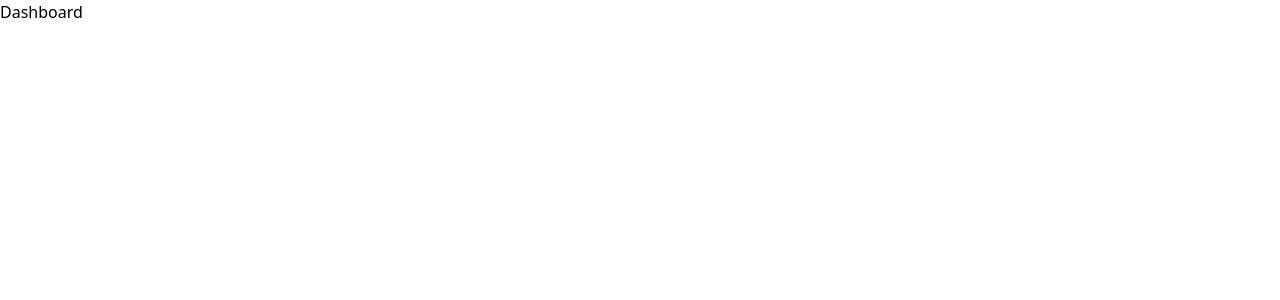
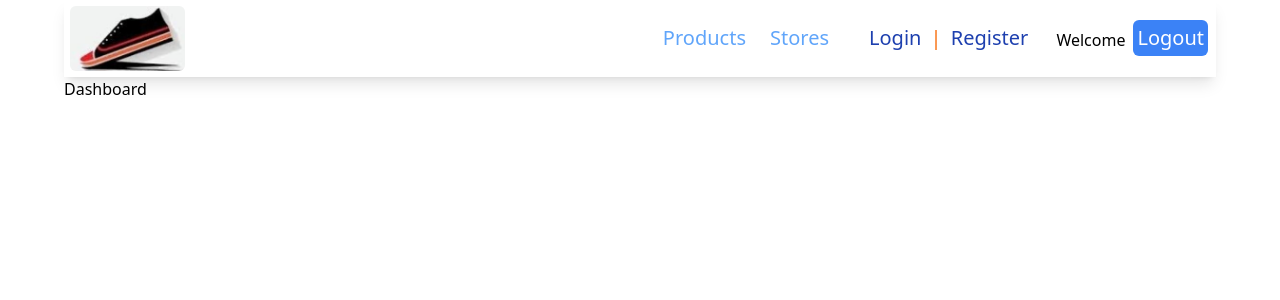
Before and after one commit to asnganje/shoeStoreFrontEnd, a React (Vite) app: page / in a window 1280 px wide. Shown: the top 300 px of the page. Built offline with nearby package versions, Linux system fonts and the light colour scheme.

Commit message:
add dashboard to header

```diff
--- a/src/components/Dashboard.jsx
+++ b/src/components/Dashboard.jsx
@@ -1,6 +1,12 @@
+import Header from "./Header";
+
 const Dashboard = () => {
     return(
-        <div>Dashboard</div>
+        <main className="h-screen mx-[5%]">
+            <Header />
+            Dashboard
+
+        </main>
     )
 }
 
```
